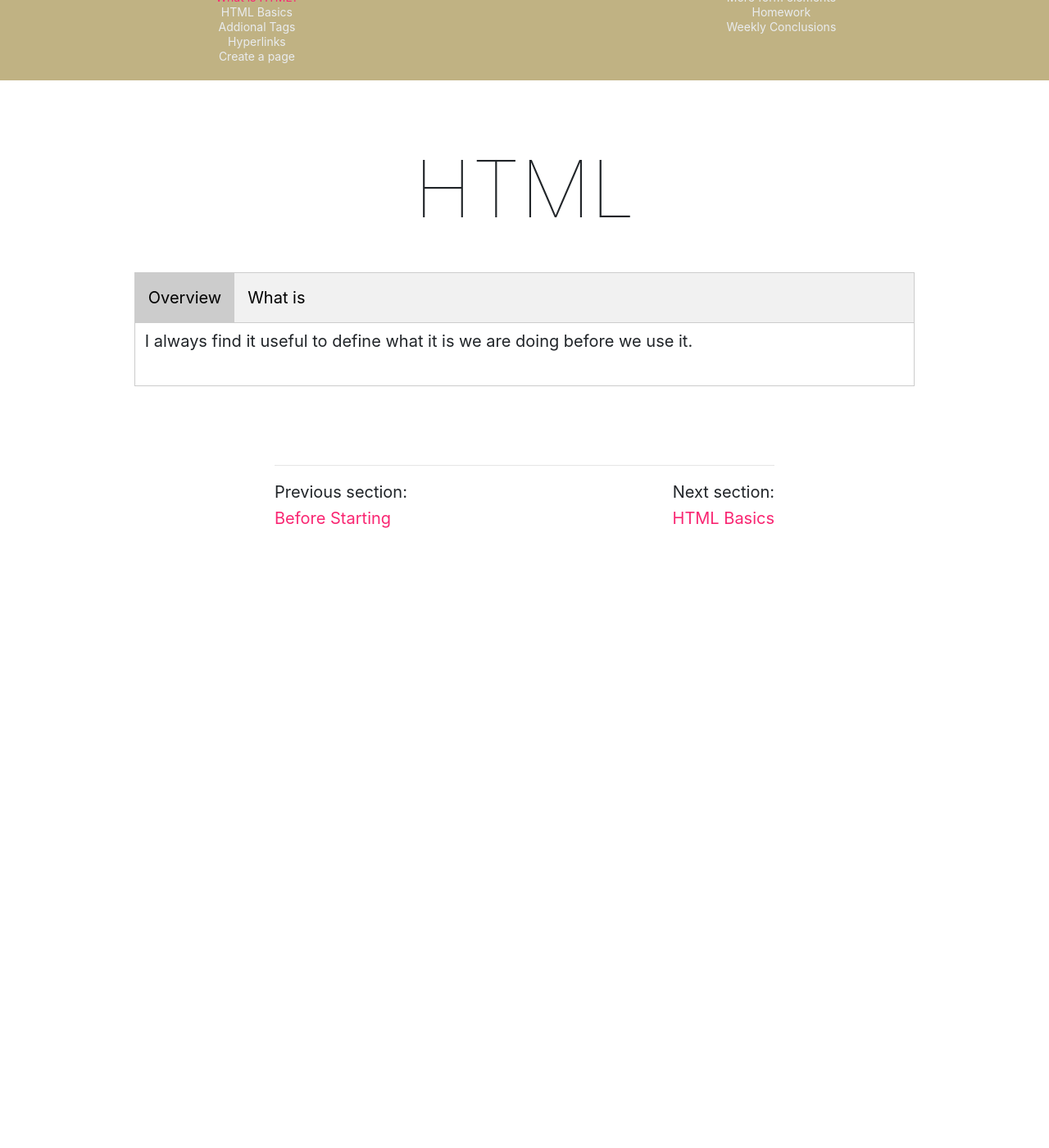
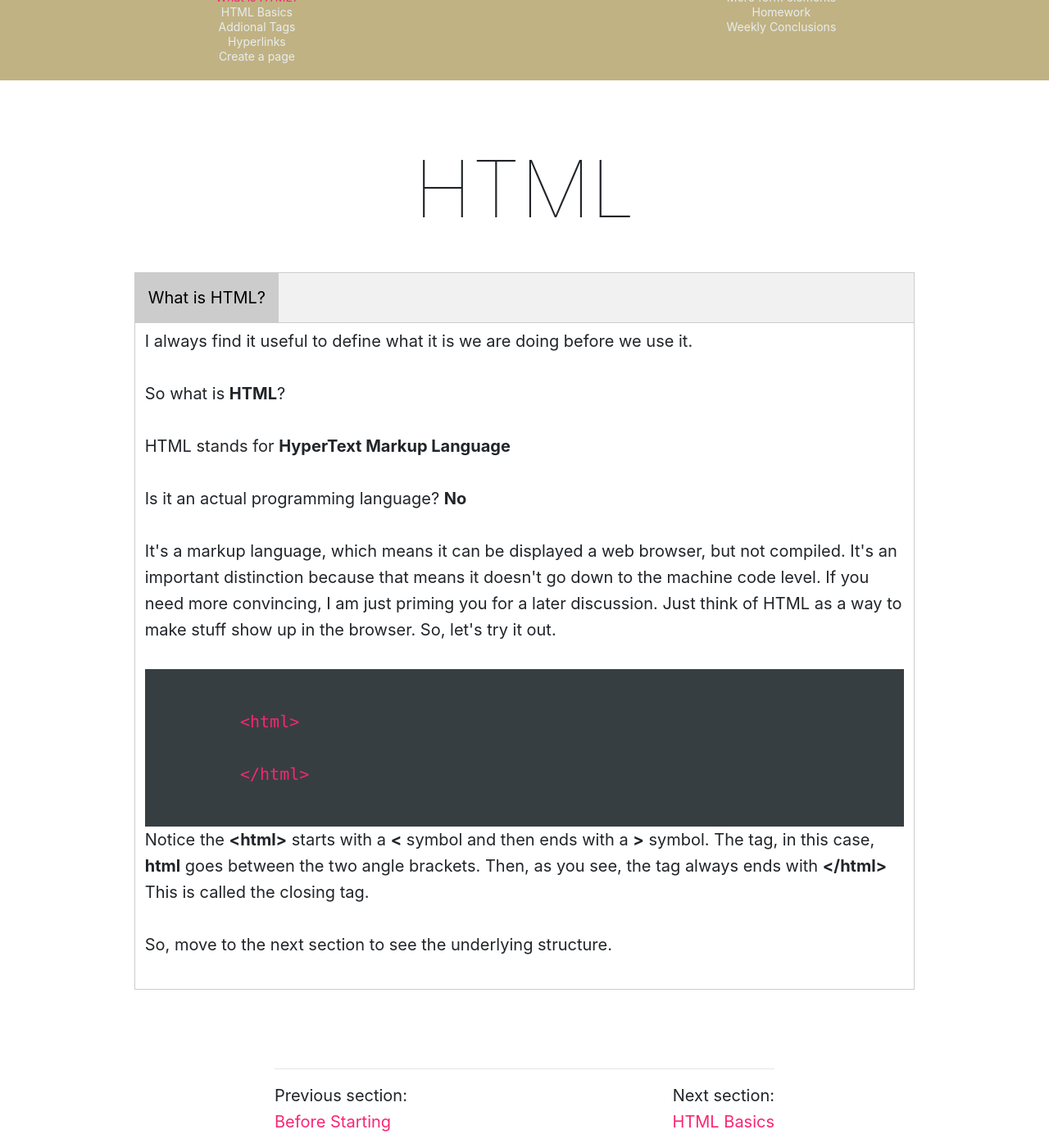
Before and after one commit to coryMcKague/MART120-Spring2024, a Jekyll site: the page built from modules/week-6/_posts/2017-01-05-what-is-html.md, in a window 1280 px wide and 1400 px high, scrolled down 249 px. Shown: the whole window at 82% size. Built offline with Jekyll 4.4.1, drawn with Linux system fonts in a browser that asks for light colours; nearby versions of some CDN libraries; a script that is not in the unit is left out; before the commit the page ends 913 px from its top, so only the background shows below that.

Commit message:
Update 2017-01-05-what-is-html.md

```diff
--- a/modules/week-6/_posts/2017-01-05-what-is-html.md
+++ b/modules/week-6/_posts/2017-01-05-what-is-html.md
@@ -7,8 +7,8 @@ jotted: true
 # HTML
 
 <div class="tab">
-  <button class="tablinks active" onclick="openTab(event, 'Overview')">Overview</button>
-   <button class="tablinks" onclick="openTab(event, 'What')">What is</button>
+  <button class="tablinks active" onclick="openTab(event, 'Overview')">What is HTML?</button>
+
 
 </div>
 
@@ -17,8 +17,7 @@ jotted: true
 
 
 <p>I always find it useful to define what it is we are doing before we use it.</p>
-</div>
-<div id="What" class="tabcontent">
+
 
 <p>So what is <b>HTML</b>?</p>
 
```
